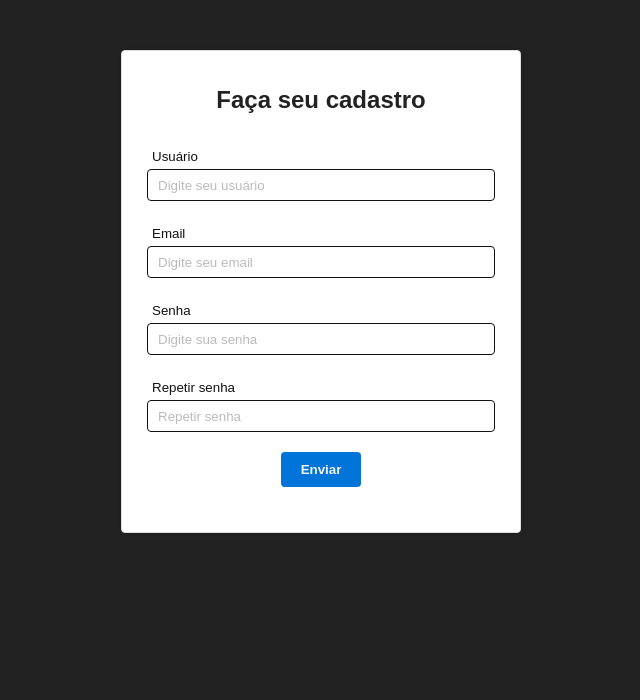
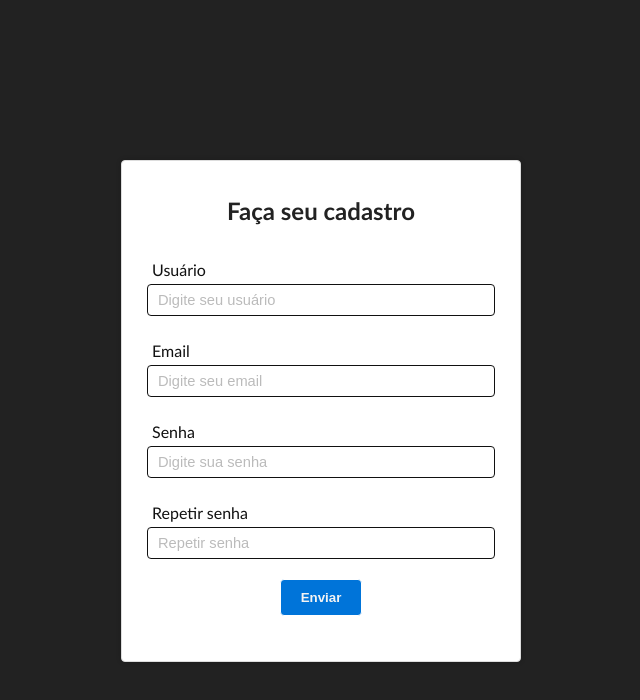
Before and after one commit to lucaschier179/curso_type-script, a website: page frontend/index.html in a window 1280 px wide. Shown: the whole page, without its empty margins (319-959 px from the left). Drawn offline with Linux system fonts and the light colour scheme.

Commit message:
aula 290 - Exercício - Validando um formulário (01/11) (NÃO FINALIZADO)

```diff
--- a/frontend/assets/css/style.css
+++ b/frontend/assets/css/style.css
@@ -17,7 +17,7 @@
 
 body {
     background-color: var(--dark-color);
-    font-family: sans-serif;
+    font-family: 'Gill Sans', 'Gill Sans MT', Calibri, 'Trebuchet MS', sans-serif;
     color: var(--dark-color);
 }
 
@@ -25,7 +25,7 @@ body {
     display: flex;
     align-items: center;
     justify-content: center;
-    margin: 50px auto;
+    margin: 20vh auto;
 }
 
 .form {
@@ -50,14 +50,14 @@ body {
 
 .form label {
     display: block;
-    font-size: 10pt;
+    font-size: 12pt;
     padding: 5px;
     color: #111;
 }
 
 ::placeholder {
     color: var(--medium-color);
-    font-size: 10pt;
+    font-size: 11pt;
 }
 
 .form input[type] {
@@ -78,18 +78,21 @@ body {
     align-items: center;
     justify-content: center;
     margin: auto;
-    border: none;
+    border: 1px solid #ffffff;
     background: var(--main-color);
     padding: 10px 20px;
     cursor: pointer;
     font-weight: 700;
     color: var(--light-color);
     border-radius: var(--border-radius);
-    transition: filter 300ms ease-in-out;
+    transition: all 300ms;
 }
 
 .form button:hover {
-    filter: brightness(80%);
+    background-color: var(--light-color);
+    color: var(--main-color);
+    border: 1px solid #0074D9;
+    transition: all 300ms;
 }
 
 .form .error-message {
--- a/package.json
+++ b/package.json
@@ -20,6 +20,8 @@
   },
   "homepage": "https://github.com/lucaschier179/curso_type-script#readme",
   "devDependencies": {
+    "@types/node": "^18.11.9",
+    "@types/validator": "^13.7.10",
     "@typescript-eslint/eslint-plugin": "^5.40.1",
     "@typescript-eslint/parser": "^5.40.1",
     "eslint": "^8.25.0",
--- a/webpack.config.js
+++ b/webpack.config.js
@@ -2,7 +2,7 @@ const path = require('path');
 
 module.exports = {
     mode: 'development',
-    entry: './src/aula18-webpack/index.ts',
+    entry: './src/aula19-exercicio/aula19-exercicio.ts',
     module: {
         rules: [
             {
```
Also changed, not shown: src/Seção 19: TypeScript - Tipos básicos/aula19-exercicio/aula19-exercicio.ts (added), src/Seção 19: TypeScript - Tipos básicos/aula19-exercicio/form-control.ts (added), 1 other file.
